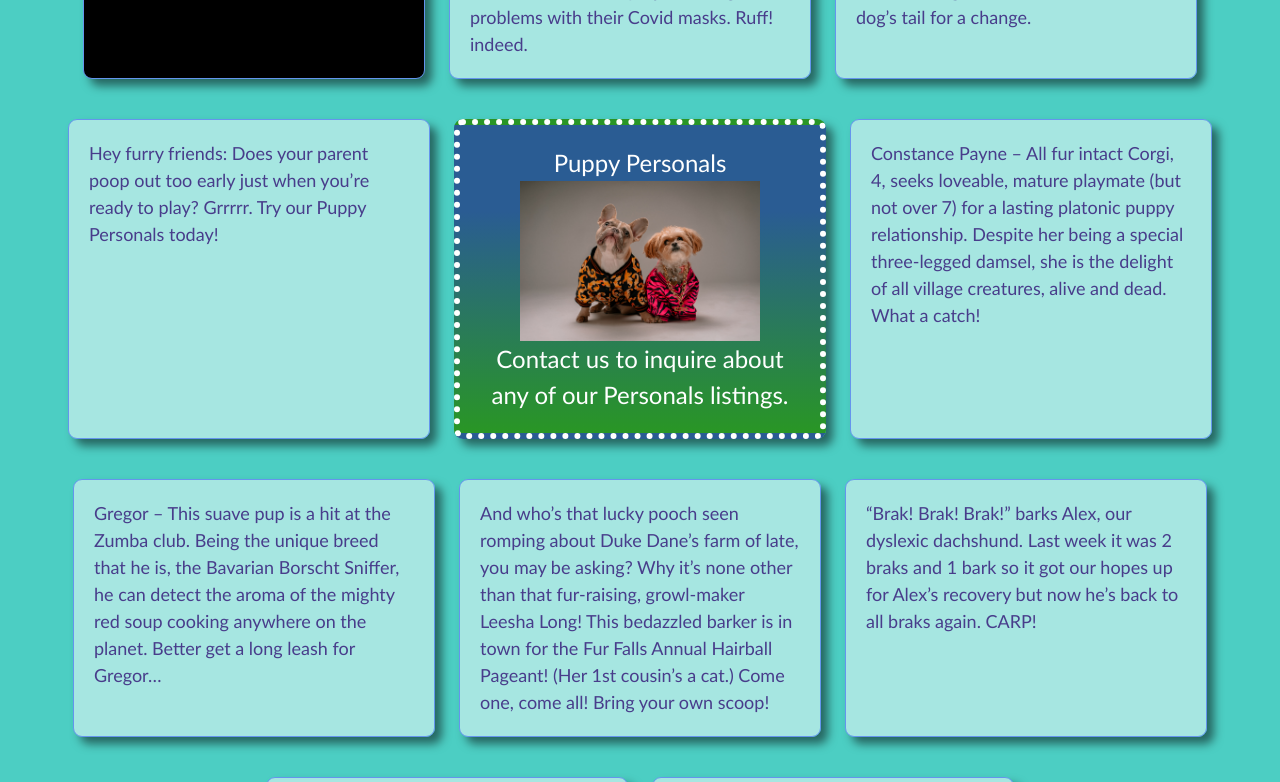
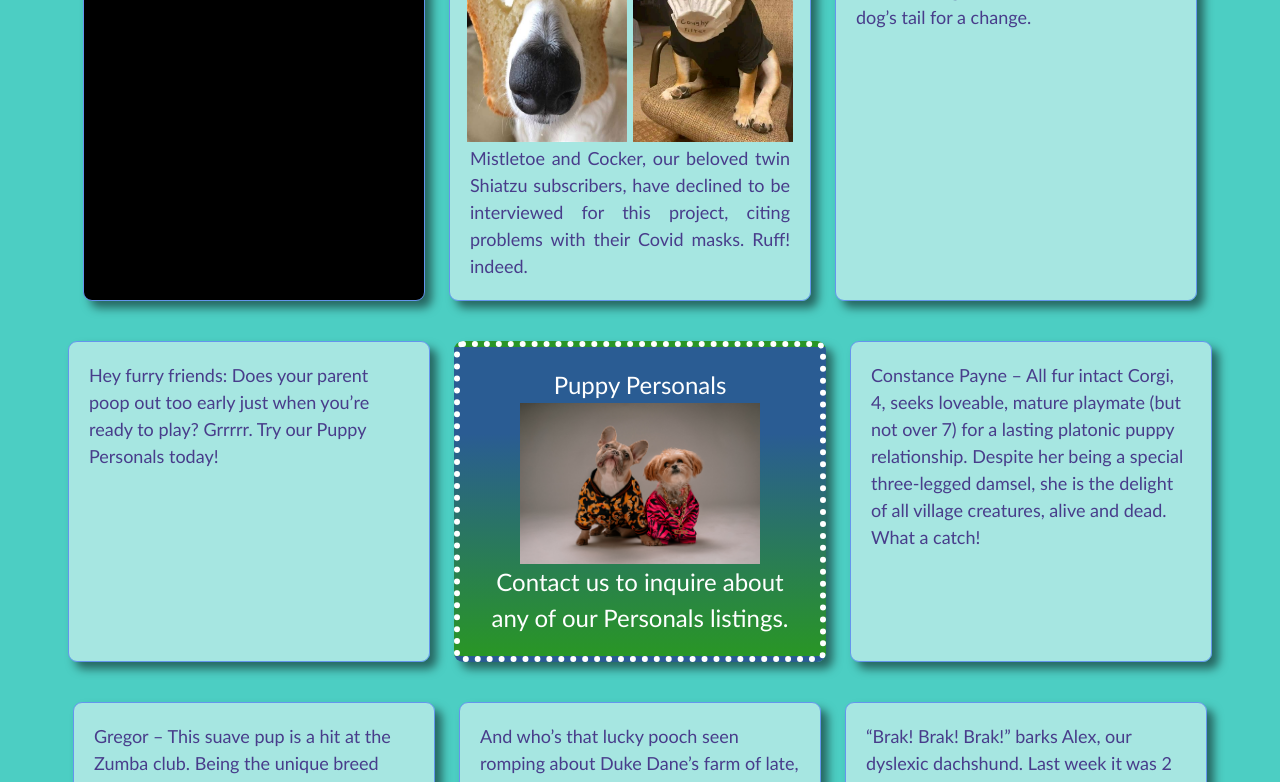
Before and after one commit to pmermod/fewd-group-project, a plain HTML site: page blog1.html in a window 1280 px wide. Shown: the part 318-1100 px from the top of the page. Drawn offline with Linux system fonts and the light colour scheme.

Commit message:
More Blog1 styling and content

```diff
--- a/blog1.html
+++ b/blog1.html
@@ -41,10 +41,15 @@
 
     <div class="blog-container">
       <div id="blog-title"><h1>Happening...</h1></div>
-      <div>
+      <div id="mistletoe-container">
+        <div class="mistletoe-images"><img id="bread-mask-image" src="/img-blog/dog-bread-mask.jpg" alt="dog wearing bread mask">
+        <img id="coffee-filter-image" src="/img-blog/dog-coffee-filter-mask.jpg" alt="dog wearing coffee filter mask">
+      </div>
+      <div id="mistletoe-text">
         Mistletoe and Cocker, our beloved twin Shiatzu subscribers, have
         declined to be interviewed for this project, citing problems with their
         Covid masks. Ruff! indeed.
+      </div>
       </div>
       <div>
         Tired of chasing your own tail? Investigate our new Puppy Personals
--- a/style.css
+++ b/style.css
@@ -276,6 +276,30 @@ a {
   background-color: black;
   font-family: "Courier New", Courier, monospace;
   padding: 10px;
+}
+
+#mistletoe-container {
+  display: flex;
+  flex-direction: column;
+}
+
+.mistletoe-images {
+  display: flex;
+  justify-content: center;
+}
+
+#bread-mask-image {
+  width: 50%;
+  margin: 3px;
+}
+
+#coffee-filter-image {
+  width: 50%;
+  margin: 3px;
+}
+
+#mistletoe-text {
+  text-align: justify;
 }
 
 #pup-personals {
```
